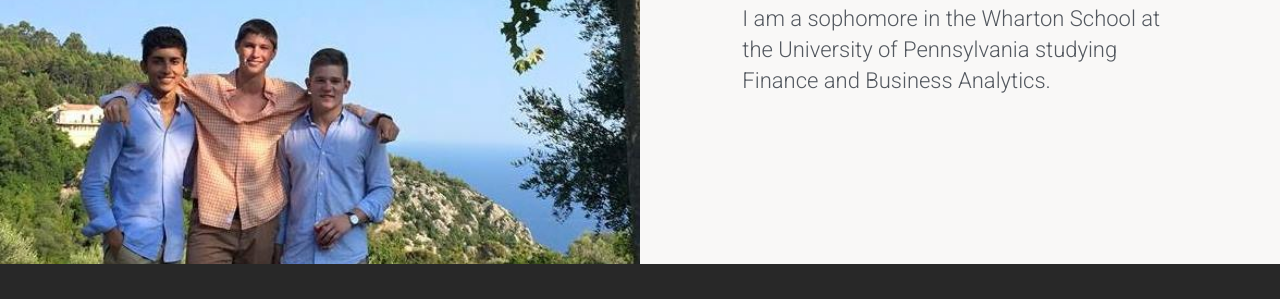
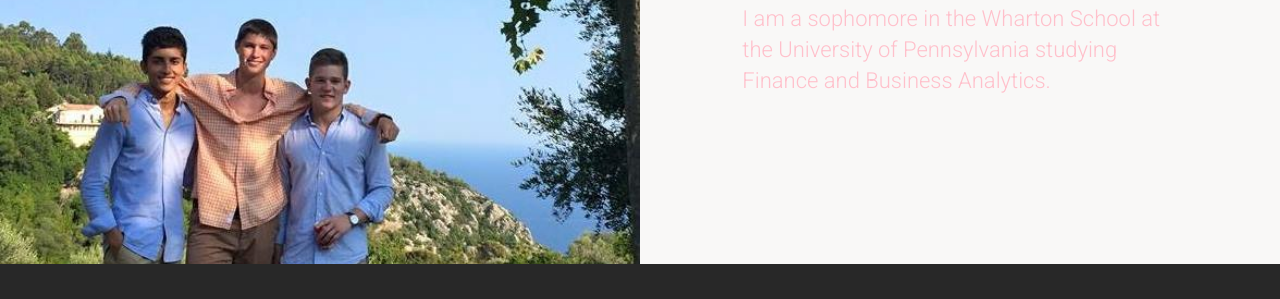
Before and after one commit to demchakt/demchakt.github.IO, a plain HTML site: page index.html in a window 1280 px wide. Shown: the part 216-515 px from the top of the page. Drawn offline with Linux system fonts and the light colour scheme.

Commit message:
changes made

```diff
--- a/main.css
+++ b/main.css
@@ -46,7 +46,7 @@ div#top-right {
 				T/B L/R
 	*/
 
-	color: rgb(83, 88, 95);
+	color: rgb(255,192,203);
 }
 
 div#bottom {
```
